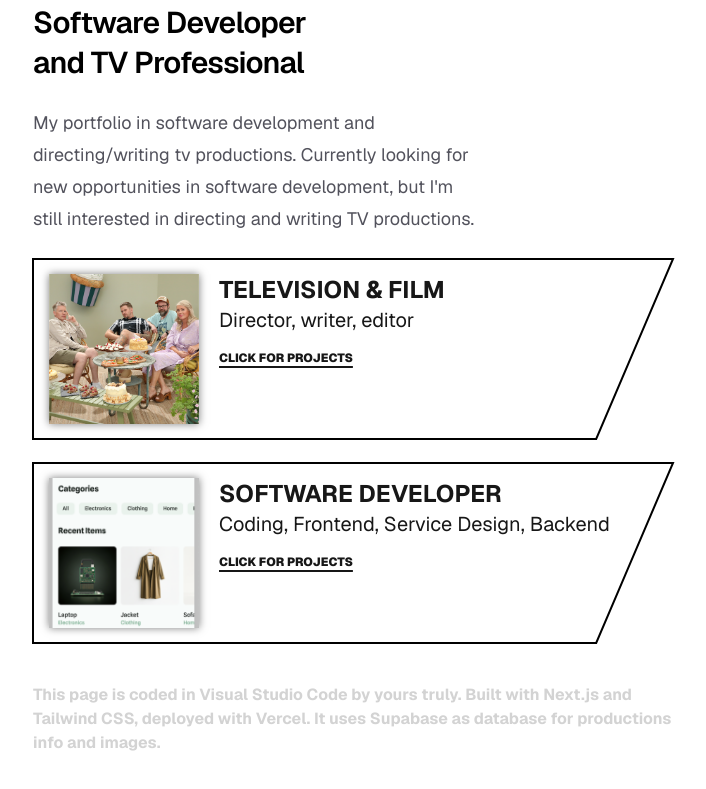
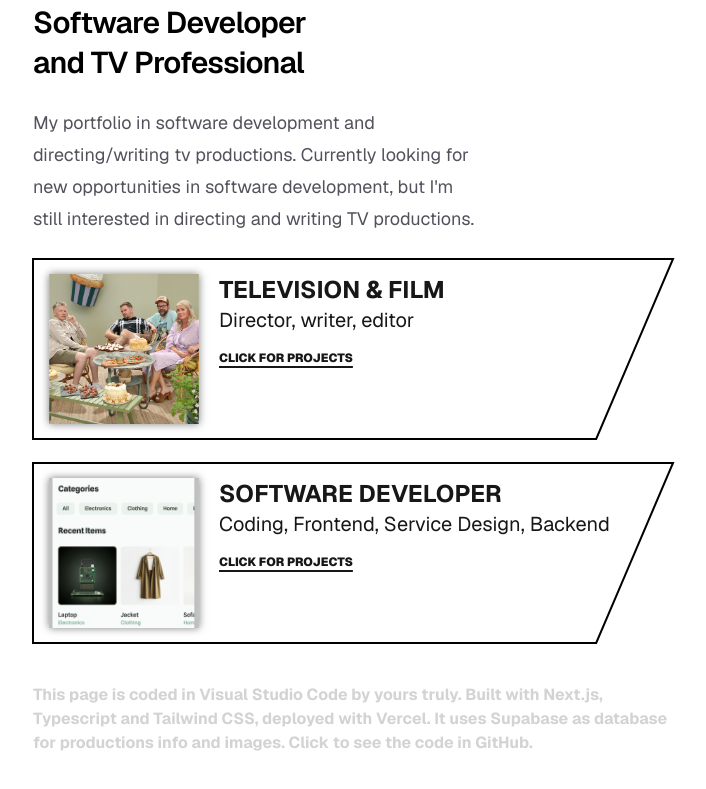
Before and after one commit to Hirvilampi/timo-portfolio, a Next.js app: page / in a window 1280 px wide. Shown: the part 441-1230 px from the top of the page, without its empty margins (287-993 px from the left). Built offline with nearby package versions, Linux system fonts and the light colour scheme.

Commit message:
added link to github portfolio

```diff
--- a/app/page.tsx
+++ b/app/page.tsx
@@ -38,8 +38,13 @@ export default function Home() {
 
         <div className="py-10 ">
           <p className={`${classes.thispage} "text-sm sm:text-lg"`}>
-            This page is coded in Visual Studio Code by yours truly. Built with Next.js and Tailwind CSS, deployed with Vercel.
-            It uses Supabase as database for productions info and images.
+              <a
+          href="https://github.com/Hirvilampi/timo-portfolio"
+          target="_blank"
+          rel="noopener noreferrer">
+            This page is coded in Visual Studio Code by yours truly. Built with Next.js, Typescript and Tailwind CSS, deployed with Vercel.
+            It uses Supabase as database for productions info and images. Click to see the code in GitHub.
+            </a>
           </p>
         </div>
       </main>
```
